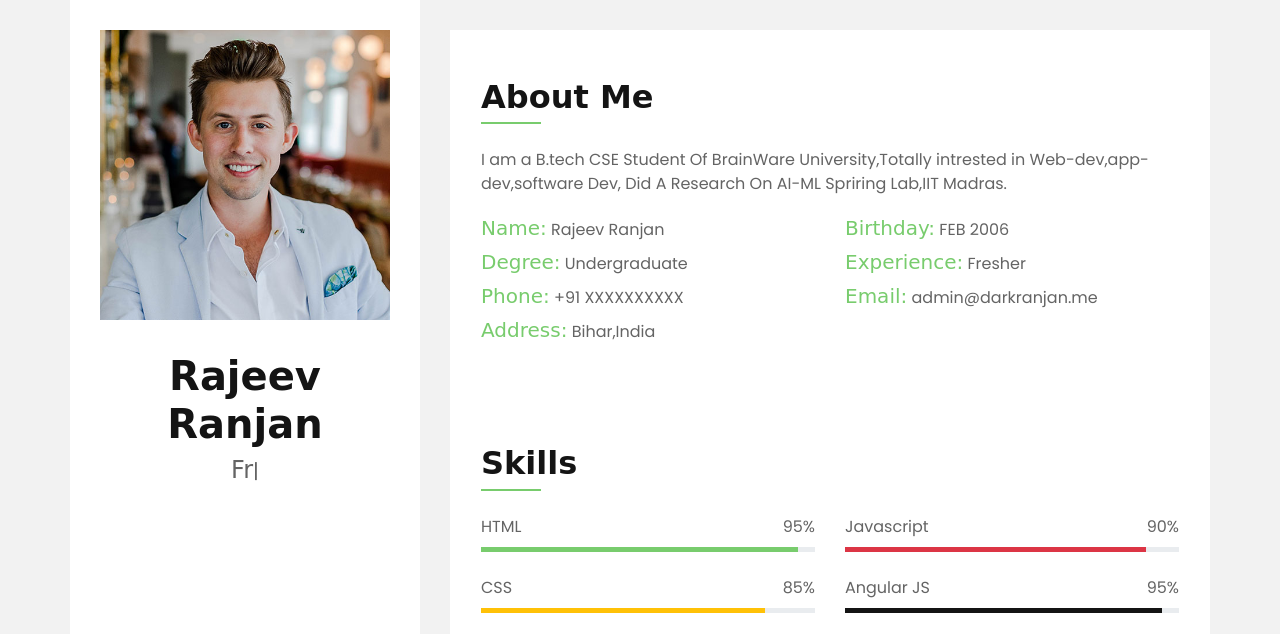
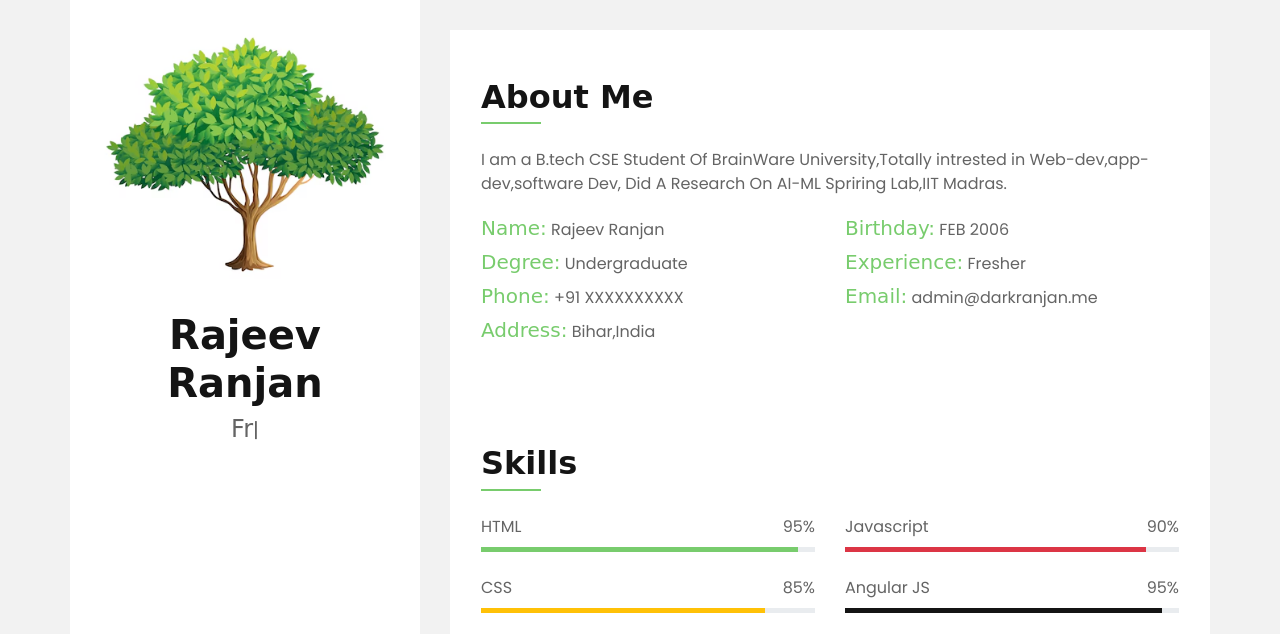
Before and after one commit to darkranjan/portfolio, a plain HTML site: page index.html in a window 1280 px wide. Shown: the top 634 px of the page. Drawn offline with nearby package versions, Linux system fonts and the light colour scheme; a web font is replaced by a local one.

Commit message:
Update index.html

```diff
--- a/index.html
+++ b/index.html
@@ -29,7 +29,7 @@
         <div class="wrapper">
             <div class="sidebar">
                 <div class="sidebar-text d-flex flex-column h-100 justify-content-center text-center">
-                    <img class="w-100 img-fluid mb-4" src="img/profile.jpg" alt="Image">
+                    <img class="w-100 img-fluid mb-4" src="img/tree.avif" alt="Image">
                     <h1 class="mt-2">Rajeev Ranjan</h1>
                     <div class="mb-4" style="height: 22px;">
                         <h4 class="typed-text-output d-inline-block text-body"></h4>
```
